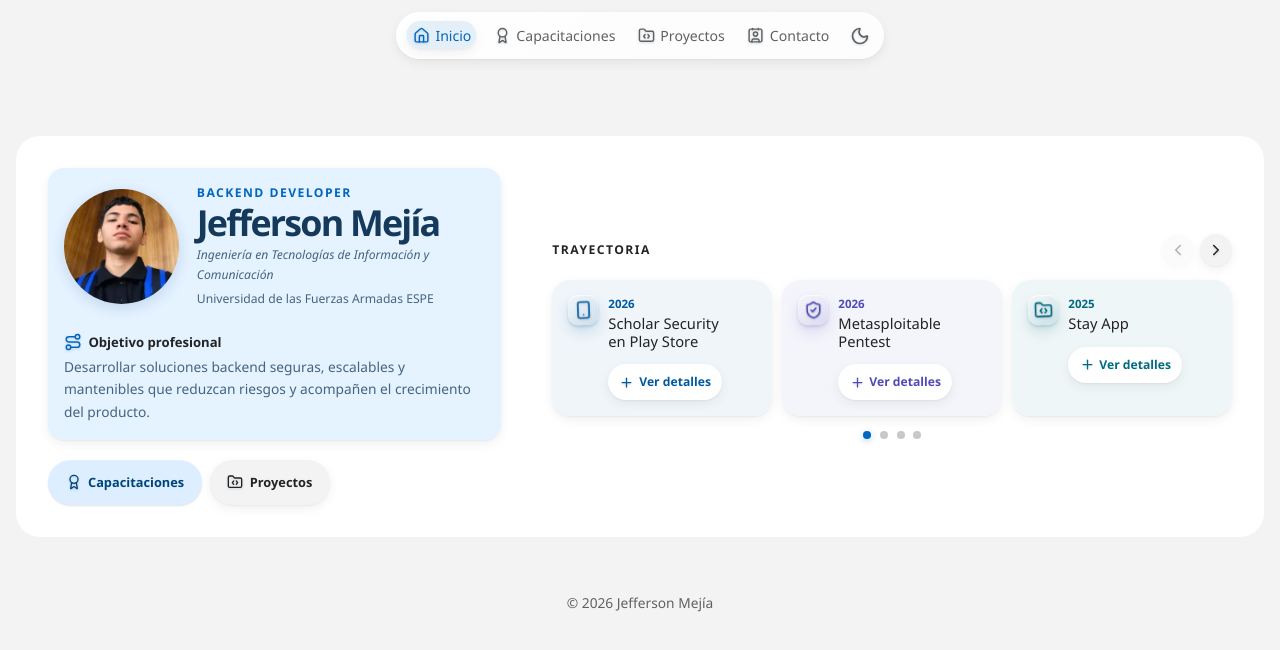
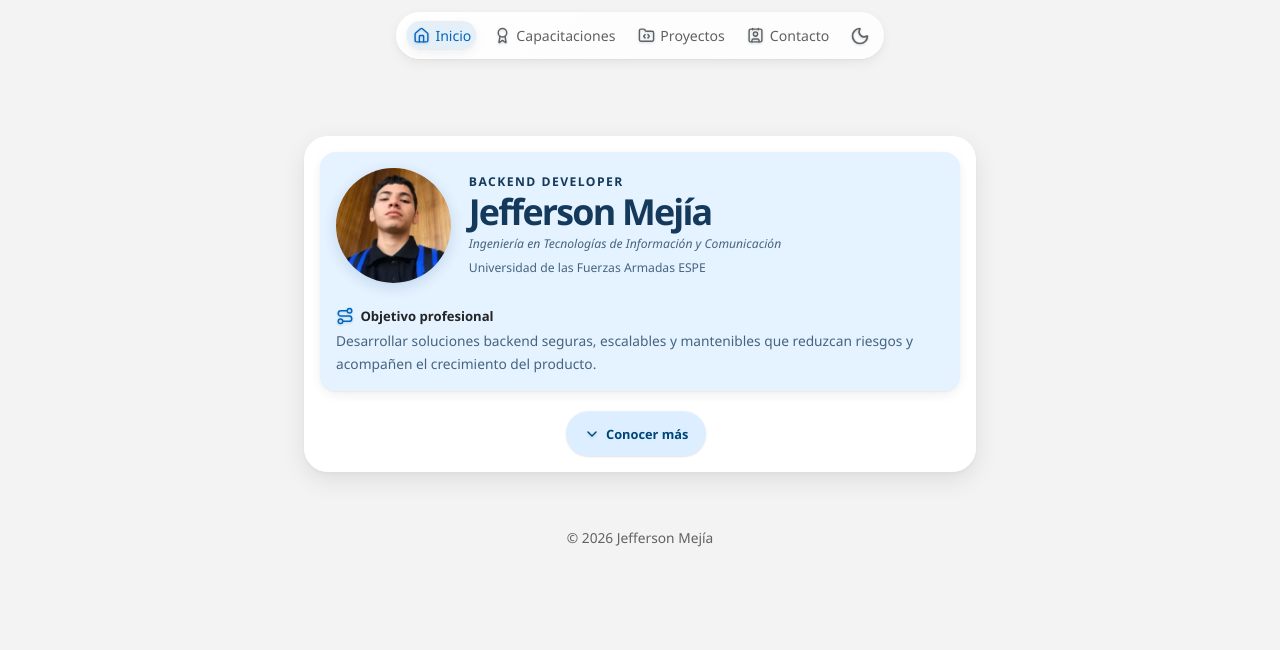
Before and after one commit to jeffersonmejia/portfolio-app, a React (Vite) app: page / in a window 1280 px wide. Shown: the top 650 px of the page. Built offline with nearby package versions, Linux system fonts and the light colour scheme; a web font is replaced by a local one.

Commit message:
feat: revelar la trayectoria desde un inicio compacto

```diff
--- a/src/components/Hero.jsx
+++ b/src/components/Hero.jsx
@@ -1,3 +1,4 @@
+import { useState } from 'react'
 import { profile } from '../data/site'
 import { routeHref } from '../routes'
 import { asset } from '../utils/asset'
@@ -6,9 +7,11 @@ import { Icon } from './Icon'
 import { ProgressiveImage } from './ProgressiveImage'
 
 export function Hero() {
+  const [showMore, setShowMore] = useState(false)
+
   return (
     <section className="hero page-shell" id="inicio" aria-labelledby="hero-title">
-      <article className="hero-card">
+      <article className={`hero-card ${showMore ? 'is-expanded' : ''}`}>
         <section className="hero-profile">
           <section className="profile-card">
             <header className="hero-heading">
@@ -32,12 +35,36 @@ export function Hero() {
               <p>{profile.objective}</p>
             </section>
           </section>
-          <nav className="hero-actions" aria-label="Enlaces destacados">
-            <a className="button button-primary" href={routeHref('/certificados/')}><Icon name="award" size={16} /> Capacitaciones</a>
-            <a className="button button-quiet" href={routeHref('/proyectos/')}><Icon name="folder" size={16} /> Proyectos</a>
-          </nav>
+          <div className="hero-actions">
+            <button
+              className="button button-primary hero-more-toggle"
+              type="button"
+              aria-controls="home-more-content"
+              aria-expanded={showMore}
+              onClick={() => setShowMore((current) => !current)}
+            >
+              <Icon name={showMore ? 'up' : 'chevron'} size={16} />
+              {showMore ? 'Mostrar menos' : 'Conocer más'}
+            </button>
+            <nav
+              className="hero-destination-actions"
+              aria-label="Enlaces destacados"
+              aria-hidden={!showMore}
+              inert={!showMore}
+            >
+              <a className="button button-quiet" href={routeHref('/certificados/')}><Icon name="award" size={16} /> Capacitaciones</a>
+              <a className="button button-quiet" href={routeHref('/proyectos/')}><Icon name="folder" size={16} /> Proyectos</a>
+            </nav>
+          </div>
         </section>
-        <HorizontalTimeline />
+        <div
+          className="hero-more-panel"
+          id="home-more-content"
+          aria-hidden={!showMore}
+          inert={!showMore}
+        >
+          <div><HorizontalTimeline /></div>
+        </div>
       </article>
     </section>
   )
--- a/src/styles/hero.css
+++ b/src/styles/hero.css
@@ -9,18 +9,30 @@
 .page-inicio .hero { min-height: auto; }
 
 .hero-card {
+  --hero-card-padding: clamp(var(--space-5), 3vw, var(--space-8));
+  --hero-reveal-duration: .82s;
   display: grid;
-  grid-template-columns: minmax(25rem, .9fr) minmax(0, 1.35fr);
+  grid-template-columns: minmax(0, 1fr) minmax(0, 0fr);
   gap: clamp(var(--space-8), 4vw, 4.5rem);
   width: 100%;
   min-height: 0;
   margin-inline: auto;
-  padding: clamp(var(--space-5), 3vw, var(--space-8));
+  padding: var(--hero-card-padding);
   border-radius: var(--radius-lg);
   background: var(--surface-strong);
-  box-shadow: none;
+  box-shadow: var(--shadow);
+  transition: max-width var(--hero-reveal-duration) var(--liquid-ease), grid-template-columns var(--hero-reveal-duration) var(--liquid-ease), gap var(--hero-reveal-duration) var(--liquid-ease);
 }
-.hero-profile { display: grid; align-content: center; gap: var(--space-5); min-width: 0; }
+.hero-card:not(.is-expanded) {
+  --hero-card-padding: var(--space-4);
+  grid-template-columns: minmax(0, 1fr) minmax(0, 0fr);
+  gap: 0;
+  width: 100%;
+  max-width: calc(40rem + var(--hero-card-padding) + var(--hero-card-padding));
+}
+.hero-card.is-expanded { grid-template-columns: minmax(25rem, .9fr) minmax(0, 1.35fr); width: 100%; max-width: 100%; }
+.hero-profile { display: grid; align-content: center; justify-self: center; gap: var(--space-5); width: min(100%, 40rem); min-width: 0; }
+.hero-card.is-expanded .hero-profile { width: 100%; }
 
 .hero-heading {
   display: grid;
@@ -36,8 +48,7 @@
   background: var(--profile-card-surface);
   box-shadow: var(--shadow-soft);
 }
-.profile-card .eyebrow { color: var(--profile-card-accent); }
-.profile-card h1 { color: var(--profile-card-text); }
+.profile-card :is(.eyebrow, h1) { color: var(--profile-card-text); }
 .profile-image {
   width: var(--profile-size);
   aspect-ratio: 1;
@@ -68,7 +79,45 @@
 }
 .hero-objective h2 svg { color: var(--profile-card-accent); }
 .hero-objective p { color: var(--profile-card-muted); font-size: var(--font-body-small); }
-.hero-actions { display: flex; flex-wrap: wrap; gap: .5rem; }
+.hero-actions, .hero-destination-actions { display: flex; flex-wrap: wrap; gap: .5rem; }
 .hero-actions .button { gap: .4rem; font-size: .8rem; }
 .hero-actions .button-primary { color: var(--accent-contrast); background: var(--primary-action-surface); }
 .hero-actions .button-primary:hover { background: var(--primary-action-hover); }
+.hero-more-toggle { flex: 0 0 auto; }
+.hero-card:not(.is-expanded) .hero-actions { justify-content: center; }
+.hero-destination-actions {
+  max-width: 0;
+  opacity: 0;
+  visibility: hidden;
+  overflow: hidden;
+  flex-wrap: nowrap;
+  transform: translateX(-8px);
+  transition: max-width .62s var(--liquid-ease) .12s, opacity .14s ease, transform .18s ease, visibility 0s .14s;
+}
+.hero-card.is-expanded .hero-destination-actions {
+  max-width: 24rem;
+  opacity: 1;
+  visibility: visible;
+  transform: translateX(0);
+  transition: max-width .72s var(--liquid-ease), opacity .42s ease .3s, transform .55s var(--liquid-ease) .2s, visibility 0s;
+}
+.hero-destination-actions .button { flex: 0 0 auto; }
+.hero-more-panel {
+  display: grid;
+  grid-template-rows: 0fr;
+  min-width: 0;
+  opacity: 0;
+  visibility: hidden;
+  transform: translateX(12px) scale(.992);
+  transition: grid-template-rows .68s var(--liquid-ease) .14s, opacity .14s ease, transform .18s ease, visibility 0s .14s;
+}
+.hero-card:not(.is-expanded) .hero-more-panel { width: 0; max-width: 0; }
+.hero-card.is-expanded .hero-more-panel { width: auto; max-width: none; }
+.hero-more-panel > div { min-width: 0; min-height: 0; overflow: hidden; }
+.hero-card.is-expanded .hero-more-panel {
+  grid-template-rows: 1fr;
+  opacity: 1;
+  visibility: visible;
+  transform: translateX(0) scale(1);
+  transition: grid-template-rows var(--hero-reveal-duration) var(--liquid-ease), opacity .46s ease .32s, transform .62s var(--liquid-ease) .2s, visibility 0s;
+}
--- a/src/styles/responsive.css
+++ b/src/styles/responsive.css
@@ -1,5 +1,5 @@
 @media (max-width: 950px) {
-  .hero-card { grid-template-columns: 1fr; min-height: auto; }
+  .hero-card, .hero-card.is-expanded { grid-template-columns: 1fr; min-height: auto; }
 }
 
 @media (max-width: 720px) {
```
